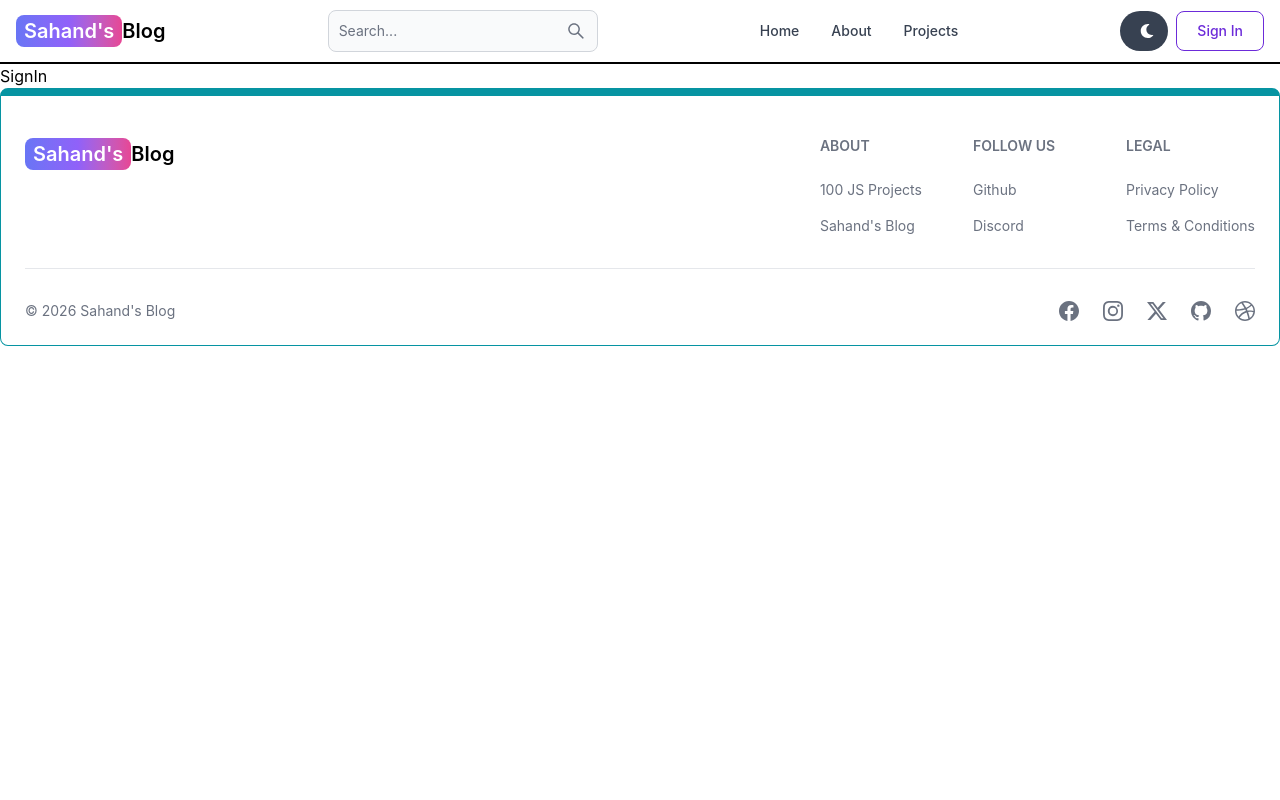
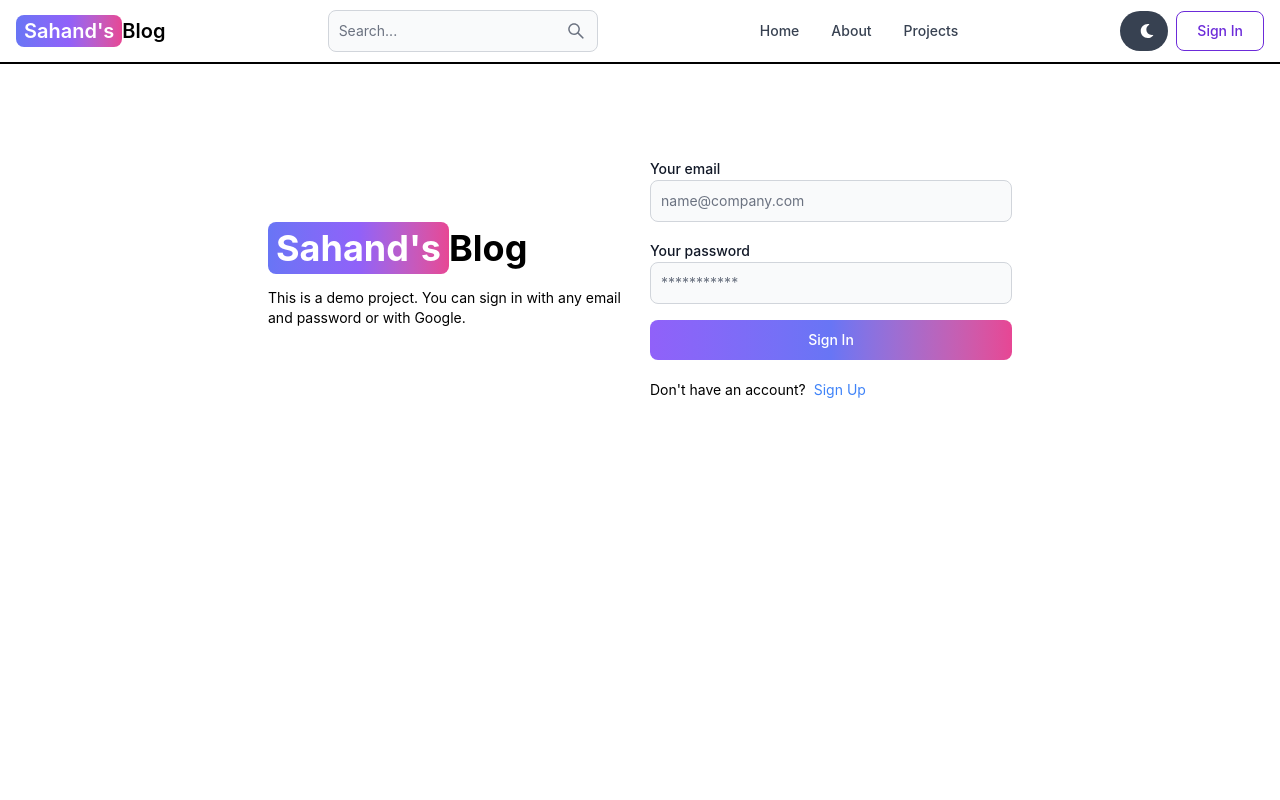
Before and after one commit to nunicho/mern-blog, a React (Vite) app in the folder client/: page /sign-in in a window 1280 px wide. Shown: the top 800 px of the page. Built offline with nearby package versions, Linux system fonts and the light colour scheme.

Commit message:
complete signin page functionality

```diff
--- a/client/src/pages/SignIn.jsx
+++ b/client/src/pages/SignIn.jsx
@@ -1,5 +1,120 @@
+import { useState } from "react";
+import { Link, useNavigate } from "react-router-dom";
+import { Alert, Button, Label, Spinner, TextInput } from "flowbite-react";
+
 export default function SignIn() {
+  const [formData, setFormData] = useState({});
+  const [errorMessage, setErrorMessage] = useState(null);
+  const [loading, setLoading] = useState(false);
+  const navigate = useNavigate();
+
+  const handleChange = (e) => {
+    setFormData({ ...formData, [e.target.id]: e.target.value.trim() });
+  };
+
+  const handleSubmit = async (e) => {
+    e.preventDefault();
+
+    if (!formData.email || !formData.password) {
+      return setErrorMessage("Please fill in all fields.");
+    }
+
+    try {
+      setLoading(true);
+      setErrorMessage(null);
+
+      const res = await fetch("/api/auth/signin", {
+        method: "POST",
+        headers: { "Content-Type": "application/json" },
+        body: JSON.stringify(formData),
+      });
+
+      const data = await res.json();
+
+      // 🔴 Manejo correcto de errores del backend
+      if (!res.ok) {
+        return setErrorMessage(data.message || "Something went wrong");
+      }
+
+      // ✅ Usuario creado correctamente
+      navigate("/");
+    } catch (error) {
+      setErrorMessage(error.message);
+    } finally {
+      // 🔥 SIEMPRE apaga el loading
+      setLoading(false);
+    }
+  };
+
   return (
-    <div>SignIn</div>
-  )
+    <div className="min-h-screen mt-20">
+      <div className="flex p-3 max-w-3xl mx-auto flex-col md:flex-row md:items-center gap-5">
+        {/* left */}
+        <div className="flex-1">
+          <Link to="/" className="font-bold dark:text-white text-4xl">
+            <span className="px-2 py-1 bg-linear-to-r from-indigo-500 via-purple-500 to-pink-500 rounded-lg text-white">
+              Sahand's
+            </span>
+            Blog
+          </Link>
+          <p className="text-sm mt-5">
+            This is a demo project. You can sign in with any email and password
+            or with Google.
+          </p>
+        </div>
+
+        {/* right */}
+        <div className="flex-1">
+          <form className="flex flex-col gap-4" onSubmit={handleSubmit}>
+            <div>
+              <Label>Your email</Label>
+              <TextInput
+                type="email"
+                placeholder="name@company.com"
+                id="email"
+                onChange={handleChange}
+              />
+            </div>
+            <div>
+              <Label>Your password</Label>
+              <TextInput
+                type="password"
+                placeholder="***********"
+                id="password"
+                onChange={handleChange}
+              />
+            </div>
+
+            <Button
+              className="bg-linear-to-r from-purple-500 via-indigo-500 to-pink-500 text-white hover:shadow-lg hover:opacity-90 transition duration-200 ease-in-out"
+              type="submit"
+              disabled={loading}
+            >
+              {loading ? (
+                <>
+                  <Spinner size="sm" />
+                  <span className="pl-3">Loading...</span>
+                </>
+              ) : (
+                "Sign In"
+              )}
+            </Button>
+          </form>
+
+          <div className="flex gap-2 text-sm mt-5">
+            <span>Don't have an account?</span>
+            <Link to="/sign-up" className="text-blue-500">
+              Sign Up
+            </Link>
+          </div>
+
+          {errorMessage && (
+            <Alert className="mt-5" color="failure">
+              {errorMessage}
+            </Alert>
+          )}
+        </div>
+      </div>
+    </div>
+  );
 }
```
